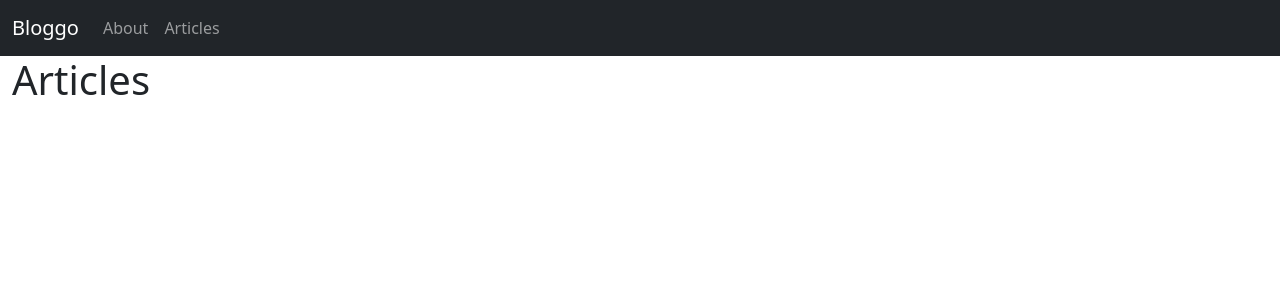
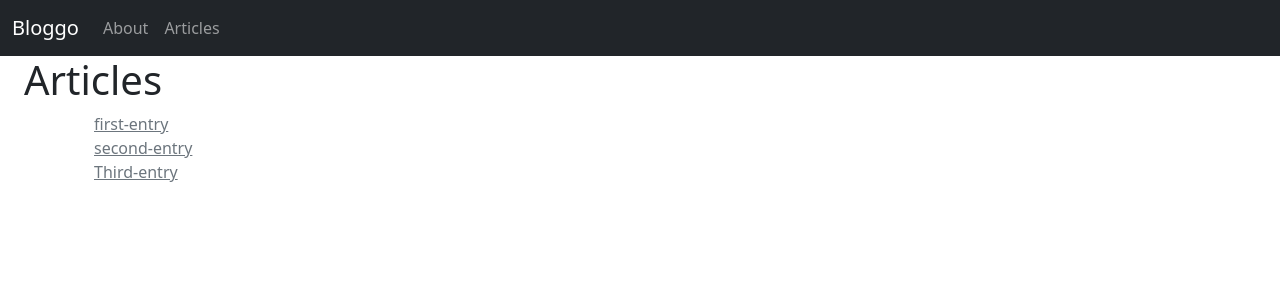
Before and after one commit to emoltz/fullStackBlog, a React (Create React App) app: page /articles-list in a window 1280 px wide. Shown: the top 300 px of the page. Built offline with nearby package versions, Linux system fonts and the light colour scheme.

Commit message:
links r workin

```diff
--- a/src/pages/ArticlesList.js
+++ b/src/pages/ArticlesList.js
@@ -1,12 +1,34 @@
 import React from "react";
-import articleContent from './article-content';
+import articles from './article-content';
 
-const ArticlesList = () => (
-    <React.Fragment>
-        <h1>Articles</h1>
+// const ArticlesList = () => (
+//     <React.Fragment>
+//         <h1>Articles</h1>
+//     </React.Fragment>
+//
+// )
 
-    </React.Fragment>
 
-)
+
+function ArticlesList(prop){
+    return(
+        <>
+            <h1 className={"container-fluid"}>Articles</h1>
+            {
+                articles.map(a =>{
+                    return(
+                        <div className={"container"} key={a.key}>
+                            <div className={"container-sm"}>
+                                <a href={`/articles/${a.title}`} className={"link-secondary"}>{a.name}</a>
+
+                            </div>
+
+                        </div>
+                    )
+                })
+            }
+        </>
+    )
+}
 
 export default ArticlesList;
--- a/src/pages/article-content.js
+++ b/src/pages/article-content.js
@@ -2,8 +2,27 @@ const articles = [
     {
         name: 'first-entry',
         title: 'This is the first blog post',
+        key: 1,
         content: [
             `Woo! You did it. You really did it. This is online now.`
         ]
+    },
+    {
+        name: 'second-entry',
+        title: 'this is the second entry',
+        key: 2,
+        content: [
+            "Your second article"
+        ]
+    },
+    {
+        name: 'Third-entry',
+        title: 'this is the Third! entry',
+        key: 3,
+        content: [
+            "Your third article. You really did it now."
+        ]
     }
 ]
+
+export default articles;
```
